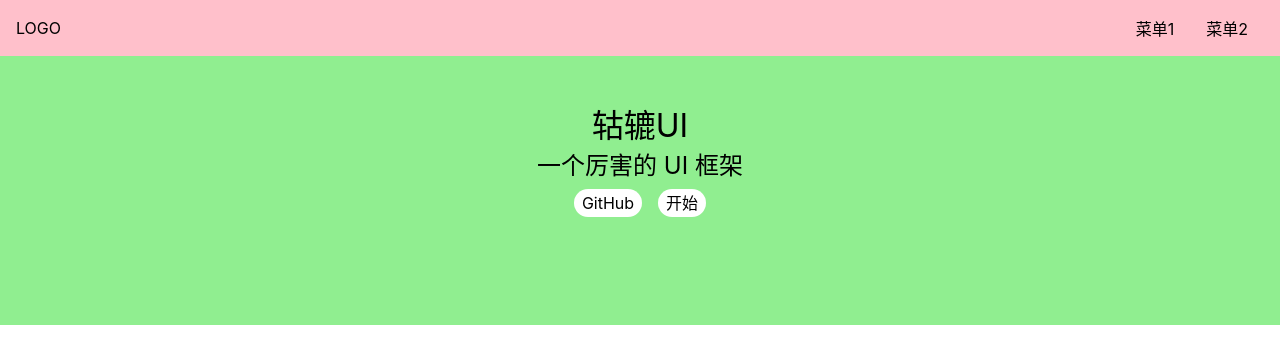
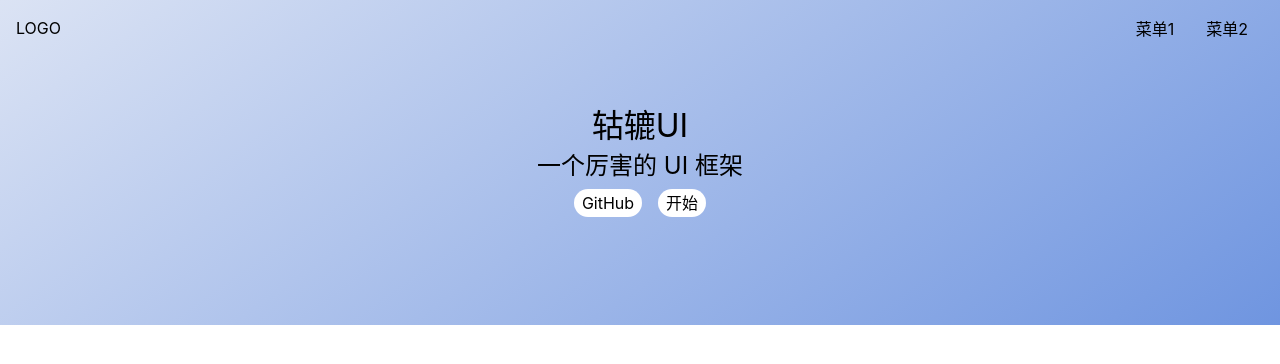
Before and after one commit to Flandutiantian/vue3, a Vue app: page /#/ in a window 1280 px wide. Shown: the top 364 px of the page. Built offline with nearby package versions, Linux system fonts and the light colour scheme.

Commit message:
背景渐变

```diff
--- a/src/components/Topnav.vue
+++ b/src/components/Topnav.vue
@@ -22,7 +22,6 @@ export default {
 </script>
 <style lang="scss" scoped>
 .topnav {
-    background: pink;
     display: flex;
     padding: 16px;
     position: fixed;
--- a/src/views/Home.vue
+++ b/src/views/Home.vue
@@ -1,5 +1,5 @@
 <template>
-    <div>
+    <div class="topnavAndBanner">
         <Topnav />
         <div class="banner">
             <h1>轱辘UI</h1>
@@ -18,13 +18,16 @@ export default {
 };
 </script>
 <style lang="scss" scoped>
+
+.topnavAndBanner{
+  background: linear-gradient(145deg, rgb(219, 227, 244) 0%, rgb(111, 149, 224) 100%);
+}
 .banner {
     padding: 100px 0;
     display: flex;
     justify-content: center;
     align-items: center;
     flex-direction: column;
-    background: lightgreen;
 
     >.actions {
         padding: 8px 0;
```
